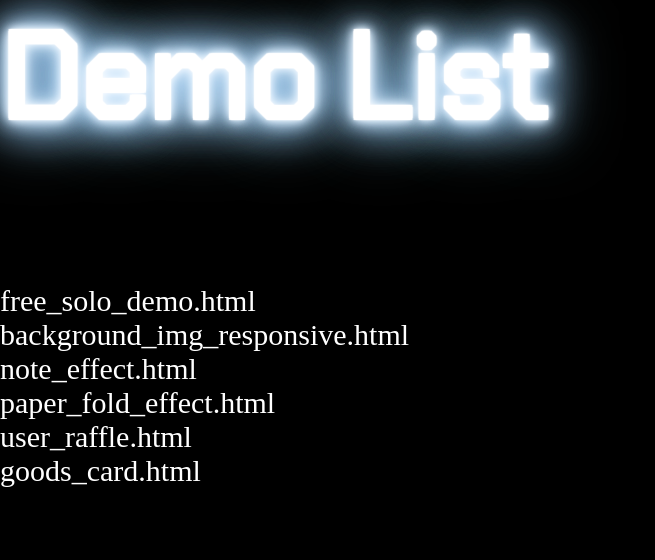
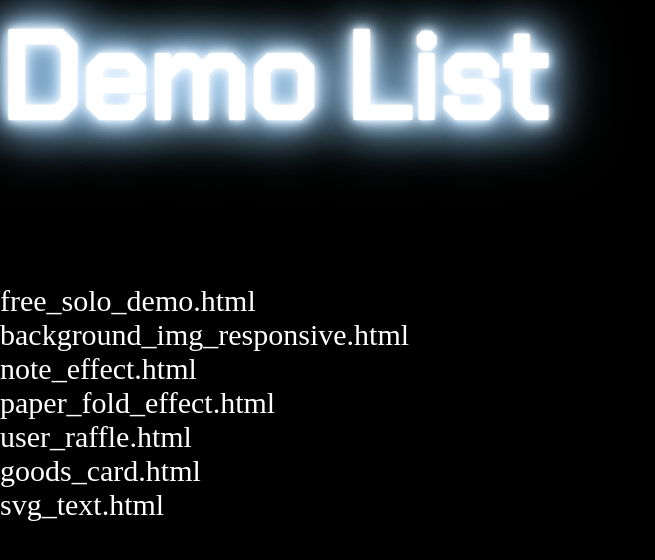
Before and after one commit to catx1726/Bingo-CSS, a Jekyll site: the page built from index.html, in a window 1280 px wide. Shown: the top 560 px of the page, without its empty margins (0-655 px from the left). Built offline with Jekyll 4.4.1, drawn with Linux system fonts in a browser that asks for light colours; some web fonts are replaced.

Commit message:
svg-text-path 2/15 awesome!

```diff
--- a/index.html
+++ b/index.html
@@ -15,3 +15,4 @@ title: O O O CAD
 <br />
 <a href="./7M/goods_card.html">goods_card.html</a>
 <br />
+<a href="./7M/svg_text.html">svg_text.html</a><br/>
```
Also changed, not shown: README.md.
